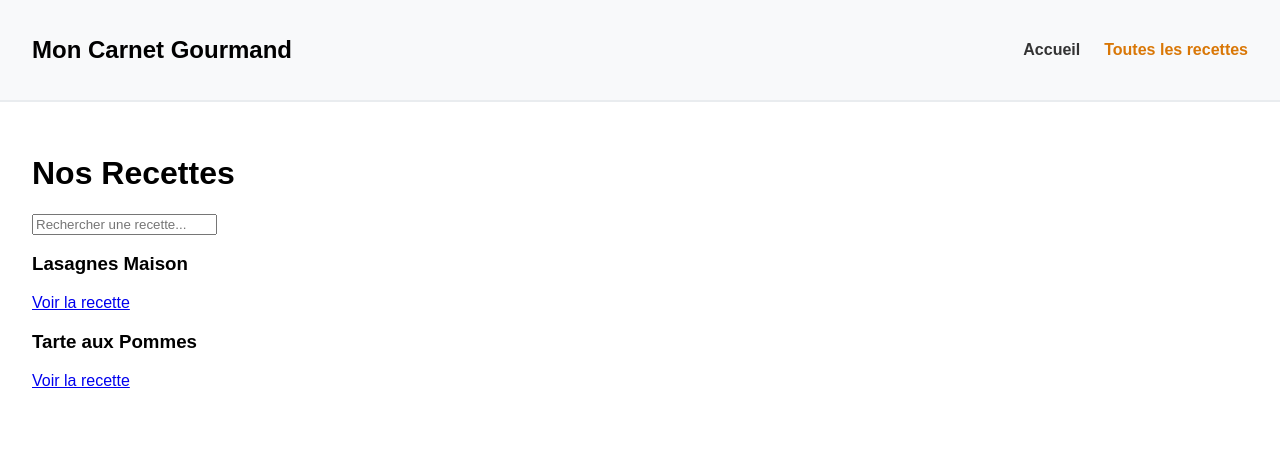
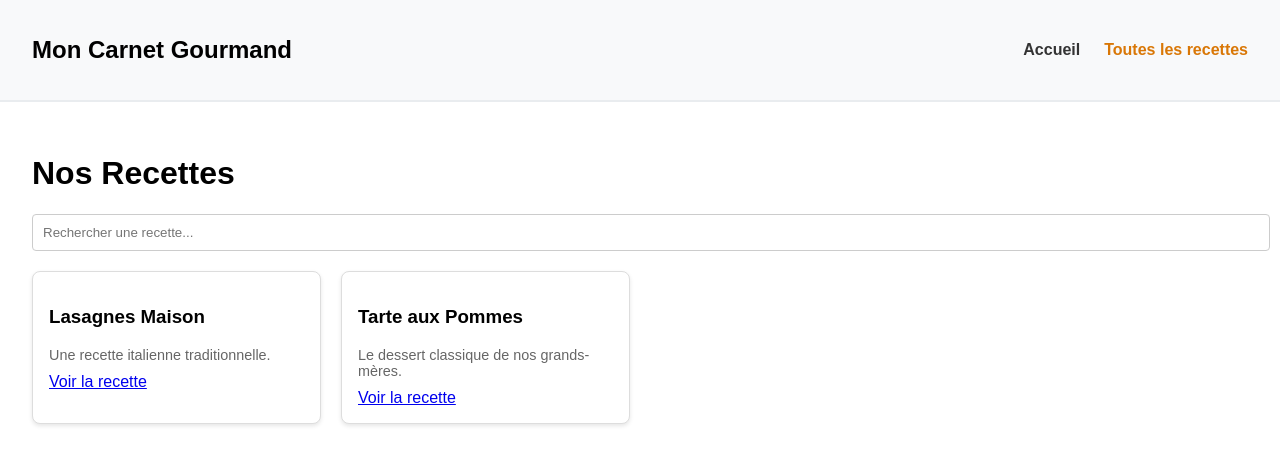
Before and after one commit to ElChahine/FW_LivreDeRecettes, a Vue app: page /recettes in a window 1280 px wide. Shown: the top 464 px of the page. Built offline with nearby package versions, Linux system fonts and the light colour scheme.

Commit message:
feat: création du composant RecipeCard et refonte de la liste des recettes

```diff
--- /dev/null
+++ b/src/components/RecipeCard.vue
@@ -0,0 +1,41 @@
+<script setup>
+// On déclare la prop "recipe" pour recevoir l'objet complet depuis le parent
+defineProps({
+  recipe: {
+    type: Object,
+    required: true // Sécurité : on exige que le parent fournisse cette donnée
+  }
+});
+</script>
+
+<template>
+  <div class="card">
+    <h3>{{ recipe.title }}</h3>
+    <p v-if="recipe.description" class="preview-text">
+      {{ recipe.description }}
+    </p>
+
+    <router-link :to="`/recettes/${recipe.id}`">Voir la recette</router-link>
+  </div>
+</template>
+
+<style scoped>
+.card {
+  border: 1px solid #ddd;
+  padding: 1rem;
+  border-radius: 8px;
+  background-color: #fff;
+  box-shadow: 0 2px 4px rgba(0,0,0,0.1);
+  transition: transform 0.2s; /* Petite animation sympa */
+}
+
+.card:hover {
+  transform: translateY(-5px);
+}
+
+.preview-text {
+  color: #666;
+  font-size: 0.9rem;
+  margin-bottom: 10px;
+}
+</style>
--- a/src/views/RecipeListView.vue
+++ b/src/views/RecipeListView.vue
@@ -1,6 +1,7 @@
 <script setup>
 import { ref, computed } from 'vue';
 import { recipes } from '../data/recipes.js';
+import RecipeCard from '../components/RecipeCard.vue'; // 1. On importe le composant enfant
 
 const searchQuery = ref('');
 
@@ -23,10 +24,27 @@ const filteredRecipes = computed(() => {
     >
 
     <div class="recipe-grid">
-      <div v-for="recipe in filteredRecipes" :key="recipe.id" class="card">
-        <h3>{{ recipe.title }}</h3>
-        <router-link :to="`/recettes/${recipe.id}`">Voir la recette</router-link>
-      </div>
+      <RecipeCard
+        v-for="recipe in filteredRecipes"
+        :key="recipe.id"
+        :recipe="recipe"
+      />
     </div>
   </div>
 </template>
+
+<style scoped>
+.search-bar {
+  width: 100%;
+  padding: 10px;
+  margin-bottom: 20px;
+  border-radius: 4px;
+  border: 1px solid #ccc;
+}
+
+.recipe-grid {
+  display: grid;
+  grid-template-columns: repeat(auto-fill, minmax(250px, 1fr));
+  gap: 20px;
+}
+</style>
```
Also changed, not shown: 1 other file (tests, documents, lock files or other folders).
